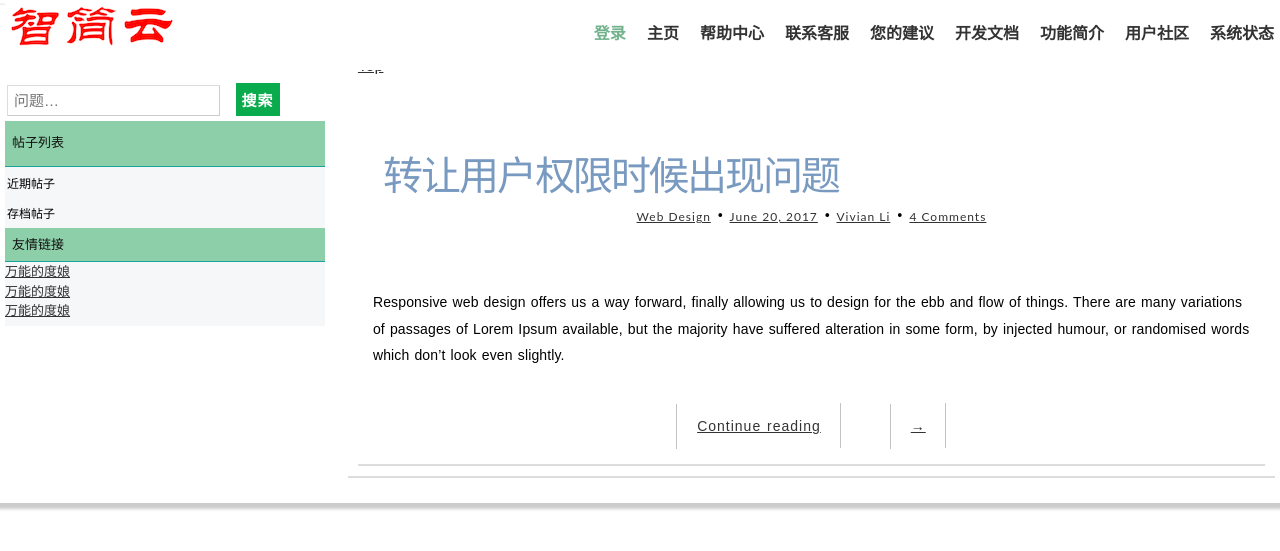
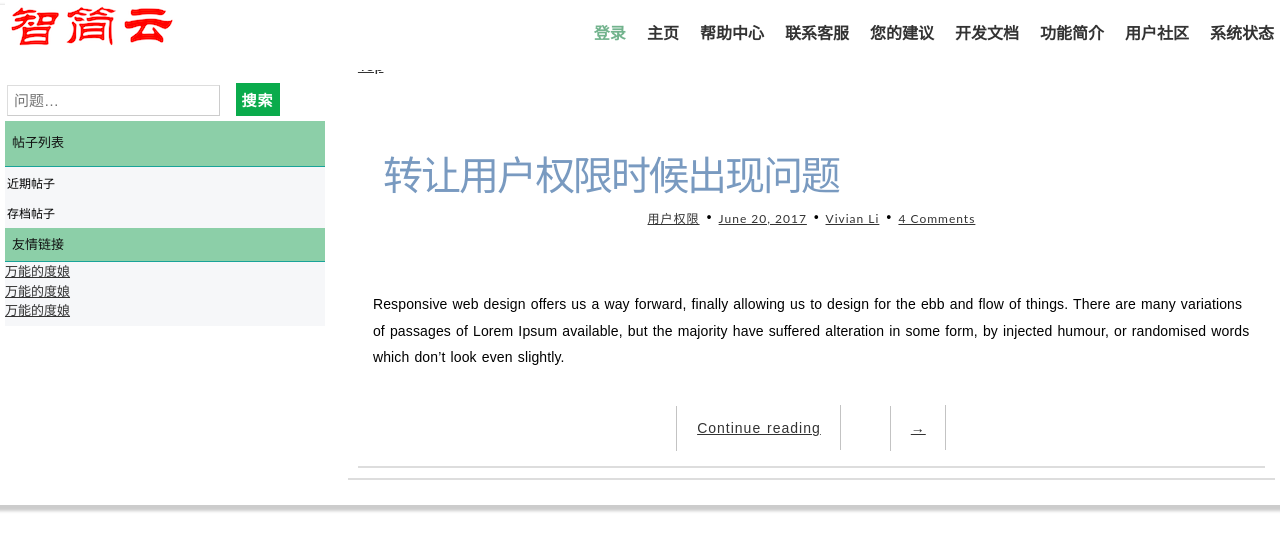
Before and after one commit to dreampivot/slipscloud.github.io, a Jekyll site: the page help/community.html, which Jekyll copies as it is, in a window 1280 px wide. Shown: the top 551 px of the page. Built offline with Jekyll 4.4.1, drawn with Linux system fonts in a browser that asks for light colours; some web fonts are replaced.

Commit message:
Update community.html

```diff
--- a/help/community.html
+++ b/help/community.html
@@ -36,7 +36,7 @@
 		<header class="entry-header">
 		<h1 class="entry-title"><a href="single.html">转让用户权限时候出现问题</a></h1>
 		<div class="entry-meta">
-		<span class="post-category"><a href="#">Web Design</a></span>
+		<span class="post-category"><a href="#">用户权限</a></span>
 
 		<span class="post-date"><a href="#"><time class="entry-date" datetime="2012-11-09T23:15:57+00:00">June 20, 2017</time></a></span>
 
```
